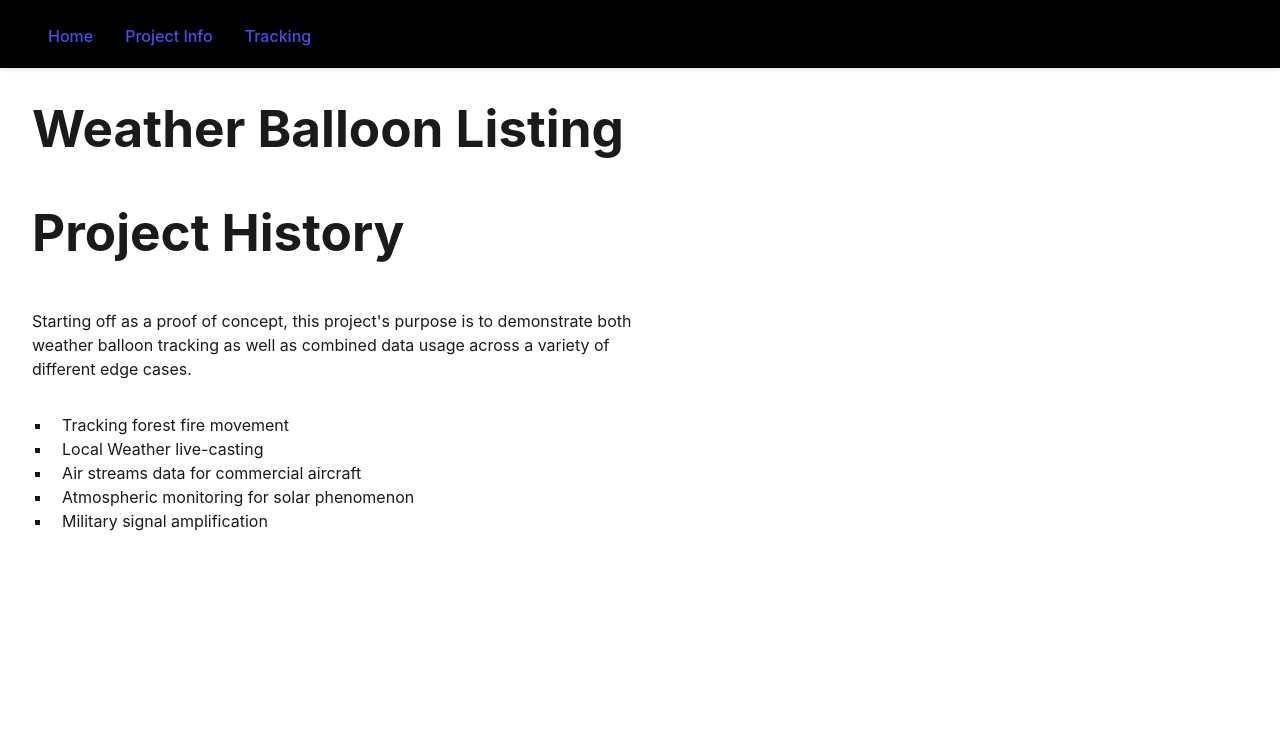
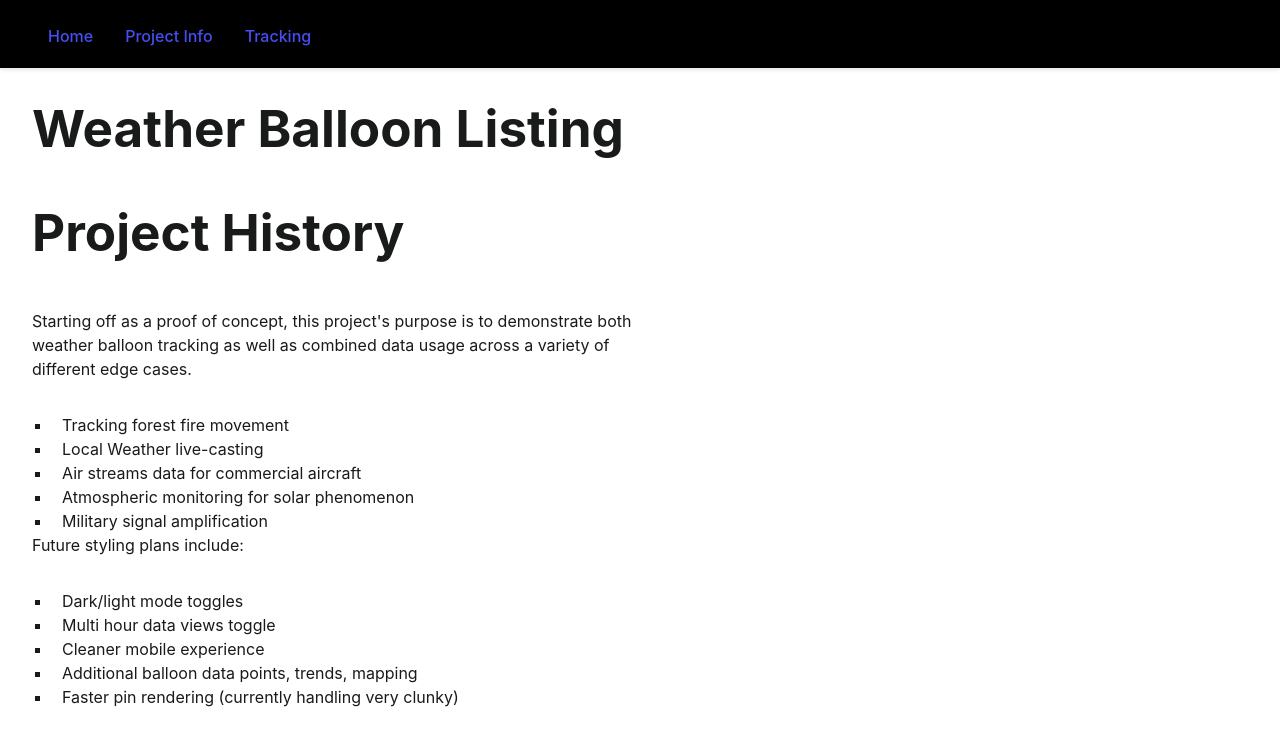
Before and after one commit to tkdguy85/windborne-test, a React (Vite) app: page /windborne-test/history in a window 1280 px wide. Shown: the top 746 px of the page. Built offline with nearby package versions, Linux system fonts and the light colour scheme.

Commit message:
Readme and history updates

```diff
--- a/src/pages/History.jsx
+++ b/src/pages/History.jsx
@@ -12,6 +12,15 @@ function History() {
         <li>Atmospheric monitoring for solar phenomenon</li>
         <li>Military signal amplification</li>
       </ul>
+
+      <p className='history-body'>Future styling plans include:</p>
+      <ul>
+        <li>Dark/light mode toggles</li>
+        <li>Multi hour data views toggle</li>
+        <li>Cleaner mobile experience</li>
+        <li>Additional balloon data points, trends, mapping</li>
+        <li>Faster pin rendering (currently handling very clunky)</li>
+      </ul>
     </div>
   )
 }
```
Also changed, not shown: 1 other file (tests, documents, lock files or other folders).
